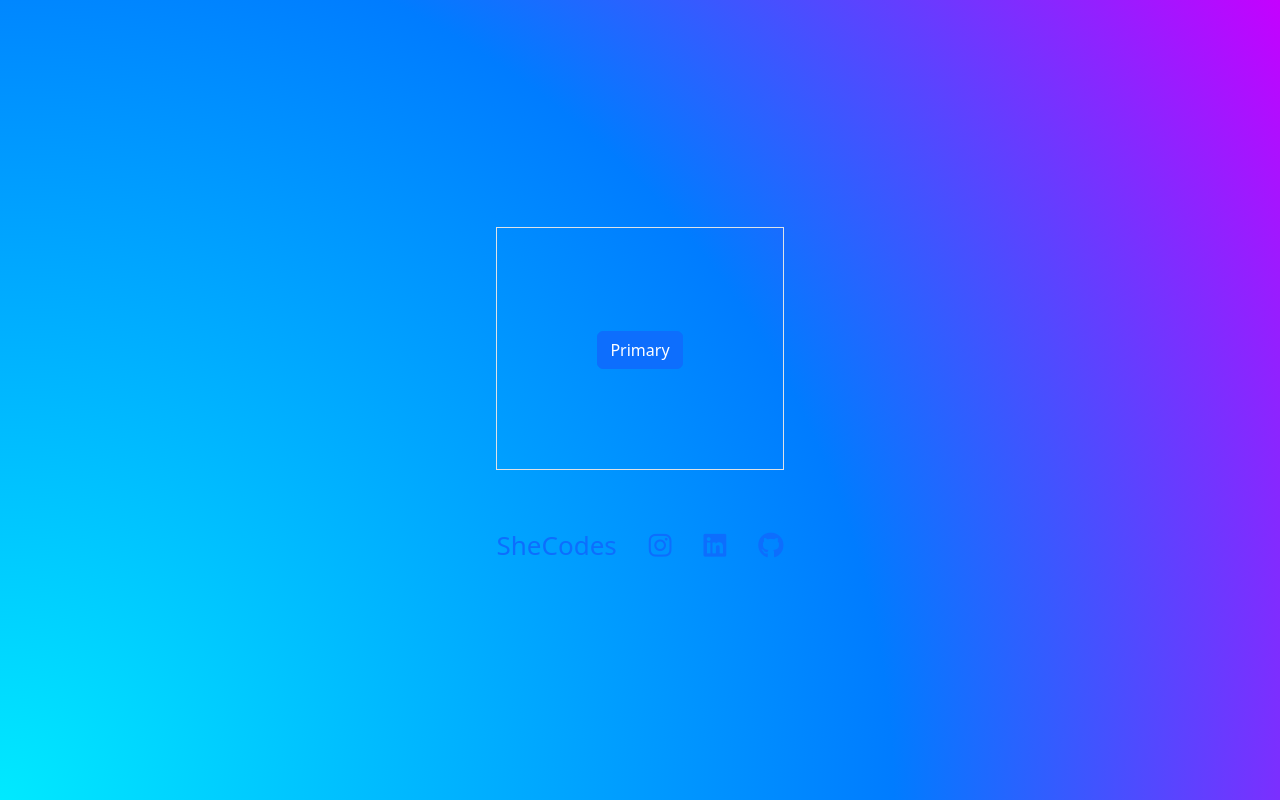
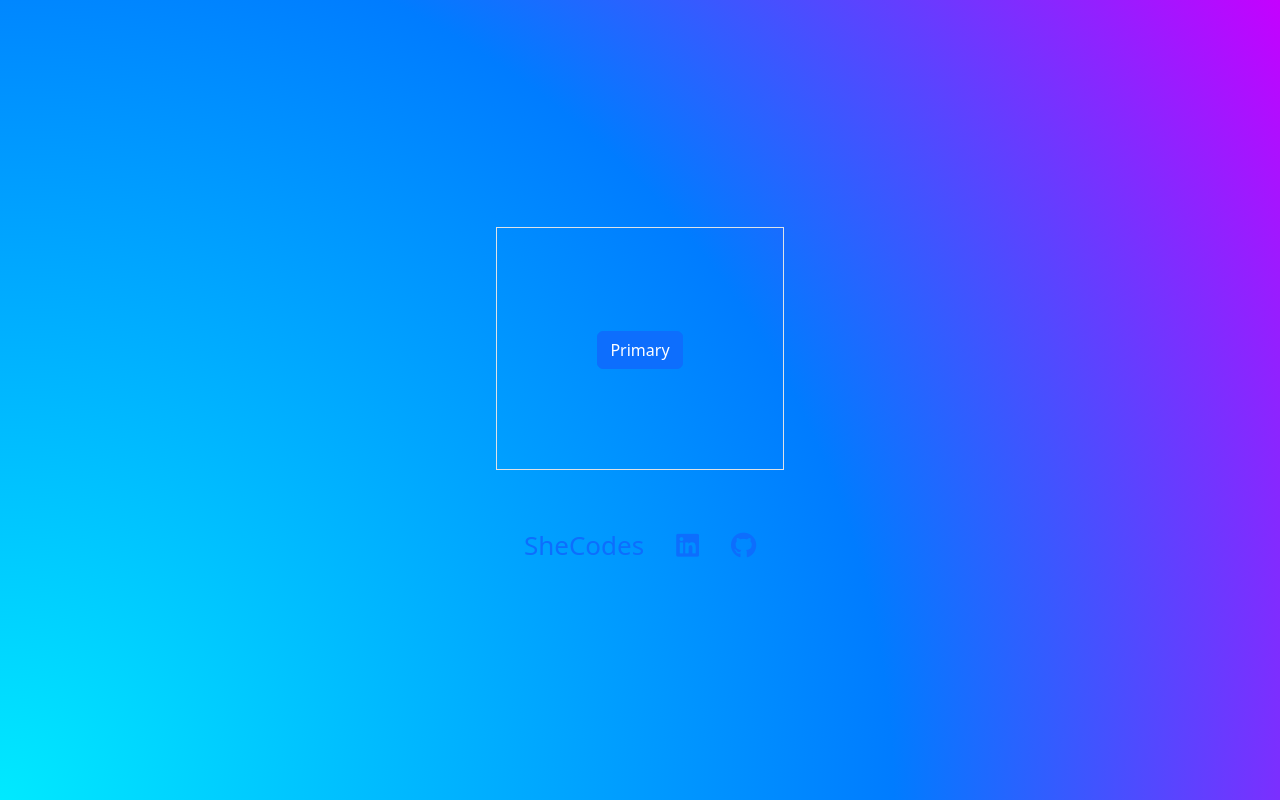
Before and after one commit to Athens410/react-final, a React (Create React App) app: page / in a window 1280 px wide. Built offline with nearby package versions, Linux system fonts and the light colour scheme.

Commit message:
added font awesome

```diff
--- a/src/App.js
+++ b/src/App.js
@@ -14,27 +14,24 @@ function App() {
         </div>
     <ul className="nav justify-content-center mt-5">
   <li className="nav-item">
-        <a className="nav-link active" href="https://www.shecodes.io/" target="_blank" title="SheCodes profile">
+    <a className="nav-link active" href="https://www.shecodes.io/" target="_blank" rel="noreferrer" title="SheCodes profile">
       SheCodes
     </a>
   </li>
   <li className="nav-item">
-        <a className="nav-link" href="#">
-          <i className="fab fa-instagram" title="Instagram"></i>
+
+  </li>
+  <li className="nav-item">
+    <a className="nav-link" href="https://linkedin.com/in/athenah-c-2639251a0" target="_blank" rel="noreferrer" title="LinkedIn profile">
+      <i className="fab fa-linkedin"></i>
     </a>
   </li>
   <li className="nav-item">
-        <a className="nav-link" href="https://linkedin.com/in/athenah-c-2639251a0" target="_blank" title="linkedin profile">
-          <i className="fab fa-linkedin"></i>
-        </a>
-      </li>
-      <li>
-        <a className="nav-link" href="https://github.com/Athens410/Portfolio-Project-Git.git" target="_blank" title="github profile">
+    <a className="nav-link" href="https://github.com/Athens410/Portfolio-Project-Git.git" target="_blank" rel="noreferrer" title="GitHub profile">
       <i className="fab fa-github"></i>
     </a>
   </li>
 </ul>
-
 
 
 
```
Lines whose indentation alone changed are shown as unchanged.
